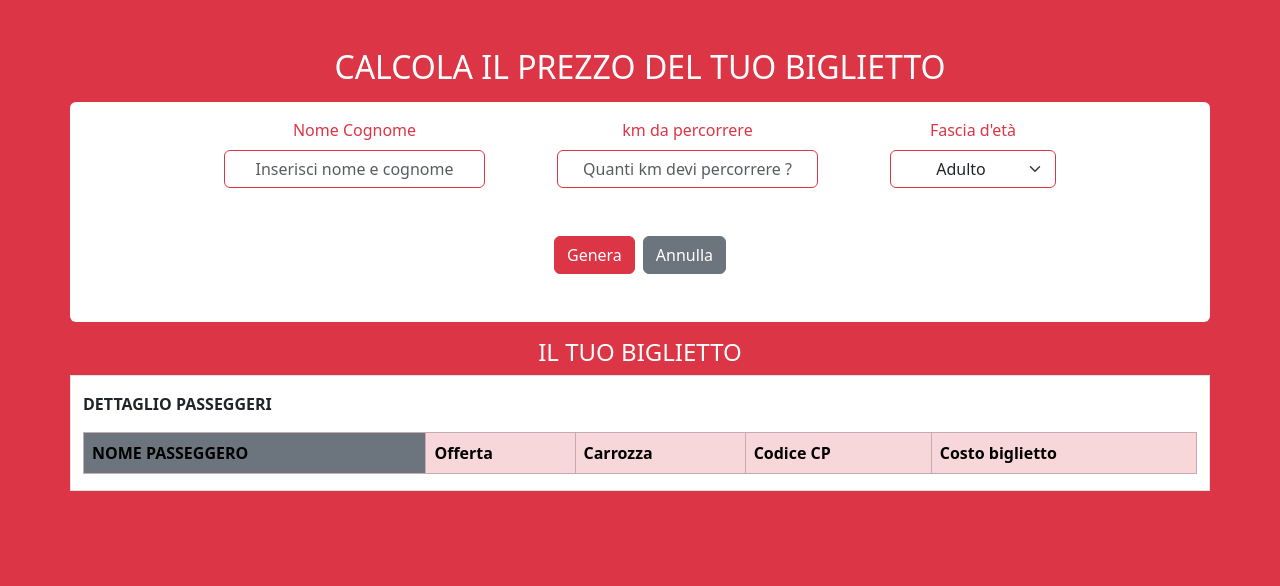
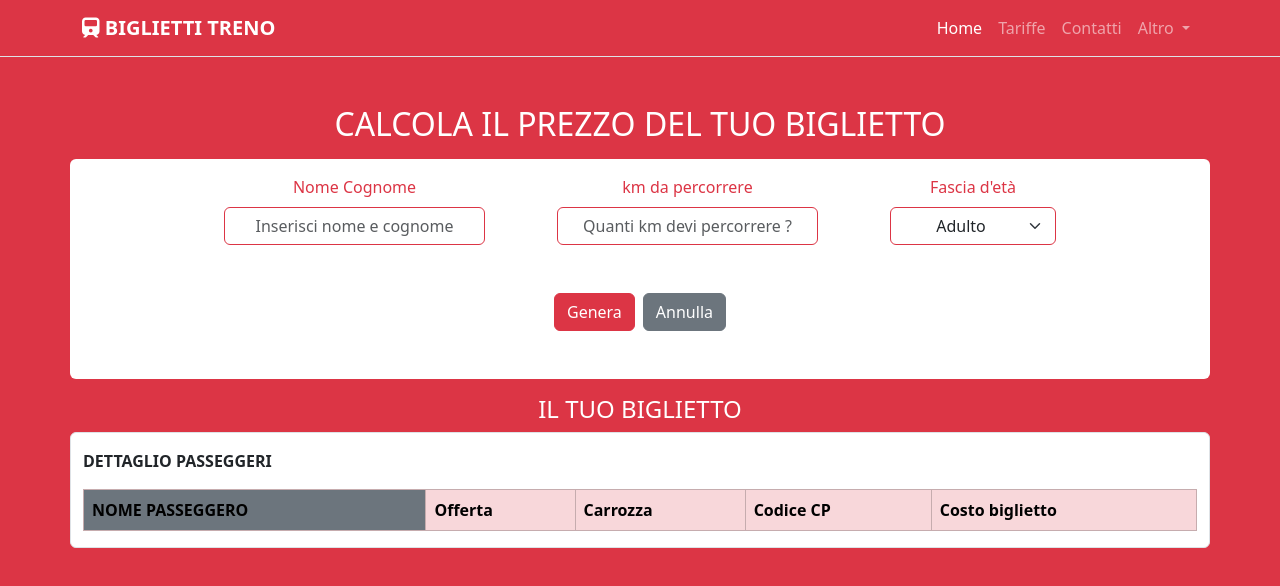
Before and after one commit to PatrizioFiori/js-biglietto-treno-form, a plain HTML site: page index.html in a window 1280 px wide. Drawn offline with nearby package versions, Linux system fonts and the light colour scheme.

Commit message:
Def (correzioni)

```diff
--- a/index.html
+++ b/index.html
@@ -14,6 +14,40 @@
 
 <main>
 <body class="bg-danger">
+
+
+    <nav class="navbar navbar-expand-lg bg-danger navbar-dark border-bottom">
+        <div class="container">
+            <a class="navbar-brand fw-bold text-uppercase" href="#">
+                <i class="fa-solid fa-train"></i> Biglietti Treno
+            </a>
+            <button class="navbar-toggler" type="button" data-bs-toggle="collapse" data-bs-target="#navbarNav" aria-controls="navbarNav" aria-expanded="false" aria-label="Toggle navigation">
+                <span class="navbar-toggler-icon"></span>
+            </button>
+            <div class="collapse navbar-collapse" id="navbarNav">
+                <ul class="navbar-nav ms-auto">
+                    <li class="nav-item">
+                        <a class="nav-link active" aria-current="page" href="#">Home</a>
+                    </li>
+                    <li class="nav-item">
+                        <a class="nav-link" href="#">Tariffe</a>
+                    </li>
+                    <li class="nav-item">
+                        <a class="nav-link" href="#">Contatti</a>
+                    </li>
+                    <li class="nav-item dropdown">
+                        <a class="nav-link dropdown-toggle" href="#" id="navbarDropdown" role="button" data-bs-toggle="dropdown" aria-expanded="false">
+                            Altro
+                        </a>
+                        <ul class="dropdown-menu bg-danger text-white border-0">
+                            <li><a class="dropdown-item text-white" href="#">Termini e Condizioni</a></li>
+                            <li><a class="dropdown-item text-white" href="#">Privacy</a></li>
+                        </ul>
+                    </li>
+                </ul>
+            </div>
+        </div>
+    </nav>
 
     <div class="container mt-5 w-100">
         <div class="text-white text-center mb-3 text-uppercase"> <h2> CALCOLA IL PREZZO DEL TUO BIGLIETTO </h2> </div>
@@ -43,7 +77,7 @@
 
     <div class="">
         <div class="text-white text-center mt-3 text-uppercase"> <h4> Il tuo biglietto </h4> </div>
-        <div class="row border pt-3 bg-white">
+        <div class="row rounded border pt-3 bg-white">
             <div class="col">
                 <p style="font-weight: bold;">DETTAGLIO PASSEGGERI</p>
                 <table class="table table-bordered bg-white">
@@ -66,6 +100,7 @@
     </div>
 </main>
 
+
 <script src="./script.js"></script>
 </body>
 </html>
--- a/script.js
+++ b/script.js
@@ -31,10 +31,10 @@ document.getElementById("genera").addEventListener("click", function () {
     const carrozza = Math.floor(Math.random() * 10) + 1;
     const codiceCP = Math.floor(10000 + Math.random() * 90000);
     const sciopero = Math.floor(Math.random() * 10) + 1;
-    alert (sciopero)
 
     if (sciopero >= 8){
         document.getElementById("sciopero").innerHTML = "Attenzione ! <br> Sciopero in corso. Gli orari potrebbero variare"
+        alert ("Sciopero in corso")
     } else {
         document.getElementById("sciopero").innerHTML = ""
 
--- a/style.css
+++ b/style.css
@@ -3,3 +3,13 @@
     padding: 0;
     box-sizing: border-box;
 }
+
+
+body{
+    font-family: 'Trebuchet MS', 'Lucida Sans Unicode', 'Lucida Grande', 'Lucida Sans', Arial, sans-serif;
+}
+
+#dettagli-biglietto tr td:first-child {
+    text-transform: uppercase;
+    background-color: aliceblue;
+}
```
